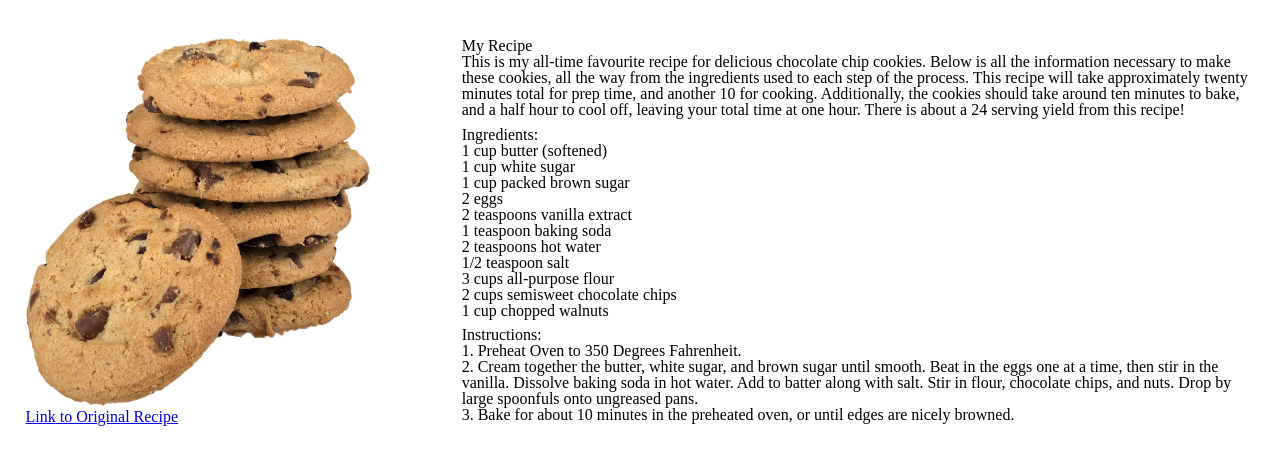
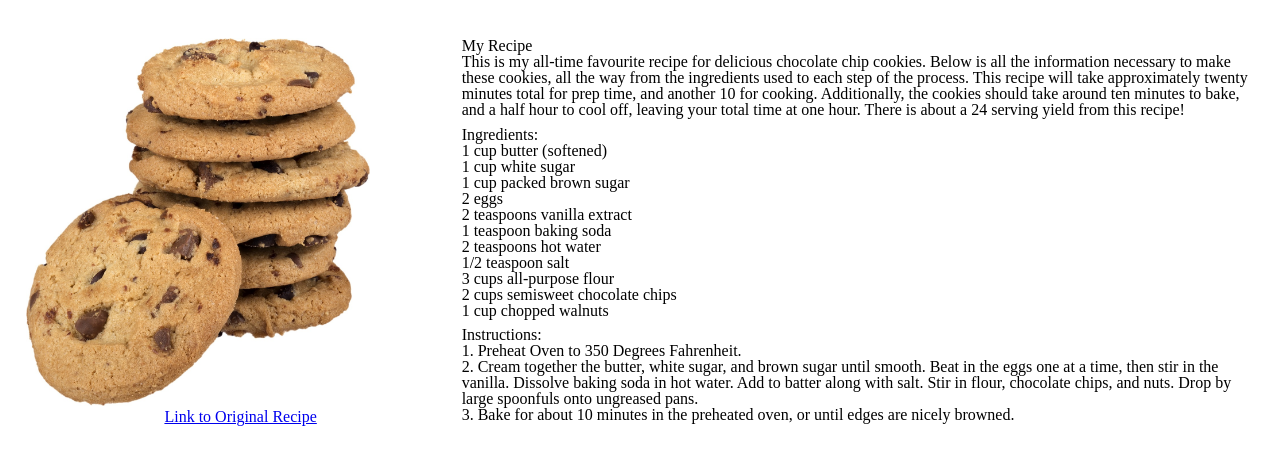
Before and after one commit to Larnerk/3934-Assignment-1, a plain HTML site: page index.html in a window 1280 px wide. Drawn offline with Linux system fonts and the light colour scheme.

Commit message:
Changes to HTML syntax. Changes to CSS layout.

```diff
--- a/CSS/layout.css
+++ b/CSS/layout.css
@@ -1,28 +1,28 @@
-#DivGrid{
+main{
    display: grid;
    gap: 6px;
    grid-template-columns: 35% 65%;
    grid-template-areas:
-        "DivImage   DivRecipe"
-        "DivImage   DivIngredients"
-        "DivImage   DivInstructions";
+        "Image   Recipe"
+        "Image   Ingredients"
+        "Image   Instructions";
         margin-top: 1%;
         padding: 2%;
 }
-#DivImage{
-    grid-area: DivImage;
+#Image{
+    grid-area: Image;
 }
 
-#DivRecipe{
-    grid-area: DivRecipe;
+#Recipe{
+    grid-area: Recipe;
 }
 
-#DivIngredients{
-    grid-area: DivIngredients;
+#Ingredients{
+    grid-area: Ingredients;
 }
 
-#DivInstructions{
-    grid-area: DivInstructions;
+#Instructions{
+    grid-area: Instructions;
 }
 
 img {
@@ -30,14 +30,11 @@ img {
 }
 
 @media (min-width:1025px){
-    #DivGrid{
-        gap: 6px;
-        grid-template-columns: 35% 65%;
+    main{
+
         grid-template-areas:
-             "DivImage  DivRecipe"
-             "DivImage  DivIngredients"
-             "DivImage  DivInstructions";
-             margin-top: 1%;
-             padding: 2%;
+             "Image  Recipe"
+             "Image  Ingredients"
+             "Image  Instructions";
      }
 }
--- a/CSS/styles.css
+++ b/CSS/styles.css
@@ -0,0 +1,4 @@
+a{
+    display: block;
+    text-align: center;
+}
--- a/index.html
+++ b/index.html
@@ -18,13 +18,13 @@
 
     <main>
 
-        <div id="DivGrid">
-            <section id="DivRecipe">
+
+            <section id="Recipe">
                 <h2>My Recipe</h2>
                 <p>This is my all-time favourite recipe for delicious chocolate chip cookies. Below is all the information necessary to make these cookies, all the way from the ingredients used to each step of the process. This recipe will take approximately twenty minutes total for prep time, and another 10 for cooking. Additionally, the cookies should take around ten minutes to bake, and a half hour to cool off, leaving your total time at one hour. There is about a 24 serving yield from this recipe!
                 </p>
             </section>
-            <section id="DivIngredients">
+            <section id="Ingredients">
                 <h2>Ingredients:</h2>
                 <ul>
                     <li>1 cup butter (softened)</li>
@@ -40,7 +40,7 @@
                     <li>1 cup chopped walnuts</li>
                 </ul>
             </section>
-            <section id="DivInstructions">
+            <section id="Instructions">
                 <h2>Instructions:</h2>
                 <ol>
                     <li>1. Preheat Oven to 350 Degrees Fahrenheit.</li>
@@ -49,14 +49,14 @@
                     <li>3. Bake for about 10 minutes in the preheated oven, or until edges are nicely browned.</li>
                 </ol>
             </section>
-            <section id="DivImage">
+            <section id="Image">
                 <figure>
                     <img src="images/Cookie.jpg" alt="Close-up photo of chocolate chip cookie" title="Chocolate Chip Cookie">
                 </figure>
                 <a href="https://www.allrecipes.com/recipe/10813/best-chocolate-chip-cookies/">Link to Original Recipe</a>
             </section>
 
-        </div>
+
 
     </main>
 
```
